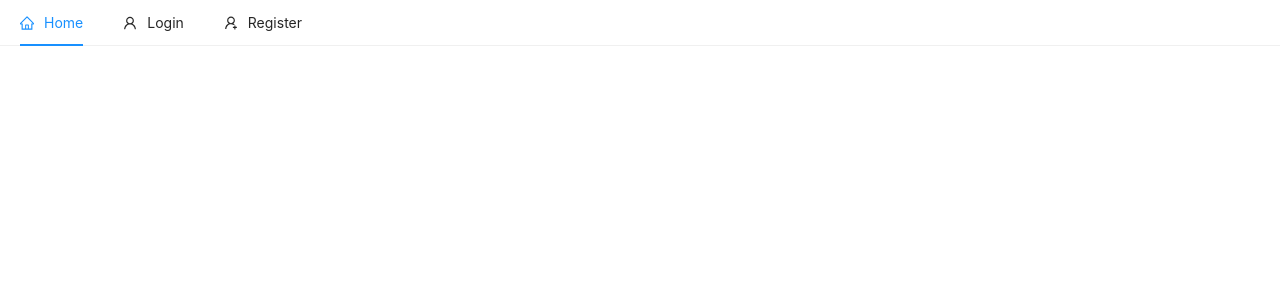
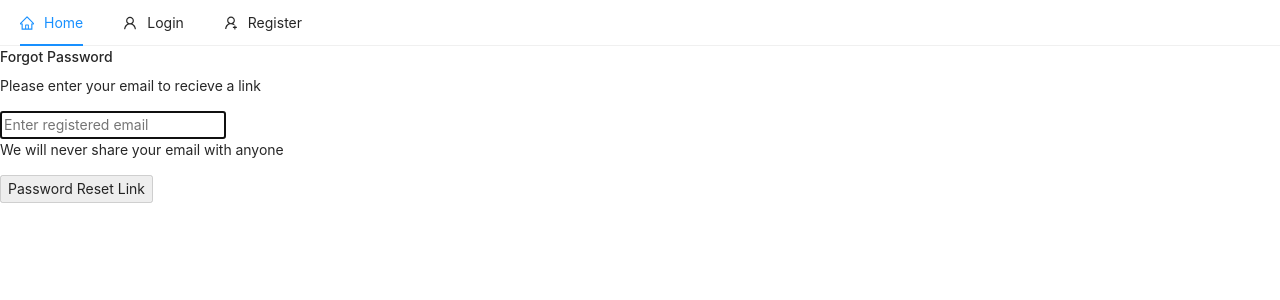
Before and after one commit to shree1999/electronics-shop, a React (Create React App) app in the folder client/: page /forgot/password in a window 1280 px wide. Shown: the top 300 px of the page. Built offline with nearby package versions, Linux system fonts and the light colour scheme; no server answers.

Commit message:
user auth complete with firebase

```diff
--- a/client/src/App.js
+++ b/client/src/App.js
@@ -6,6 +6,7 @@ import "react-toastify/dist/ReactToastify.css";
 
 import Login from "./pages/auth/Login";
 import Register from "./pages/auth/Register";
+import ForgotPassword from "./pages/auth/ForgotPassword";
 import Home from "./pages/Home";
 import Header from "./components/Header";
 import RegisterComplete from "./pages/auth/RegisterComplete";
@@ -20,8 +21,6 @@ const App = () => {
     const unsubscribe = auth.onAuthStateChanged(async user => {
       if (user) {
         const userTokenId = await user.getIdTokenResult();
-
-        console.log(user);
 
         dispatch({
           type: USER_LOGGED_IN,
@@ -46,6 +45,7 @@ const App = () => {
         <Route path="/login" component={Login} />
         <Route path="/register" component={Register} exact />
         <Route path="/register/complete" component={RegisterComplete} />
+        <Route path="/forgot/password" component={ForgotPassword} />
       </Switch>
     </React.Fragment>
   );
--- /dev/null
+++ b/client/src/pages/auth/ForgotPassword.js
@@ -0,0 +1,75 @@
+import React, { useState, useEffect } from "react";
+import { useSelector } from "react-redux";
+import { toast } from "react-toastify";
+
+import { auth } from "../../firebase";
+
+const ForgotPassword = ({ history }) => {
+  const [email, setEmail] = useState("");
+  const [loading, setLoading] = useState(false);
+
+  const authUser = useSelector(state => state.auth);
+
+  useEffect(() => {
+    if (authUser && authUser.email) {
+      history.push("/");
+    }
+  }, [authUser]);
+
+  const onSubmitHandler = async event => {
+    event.preventDefault();
+    setLoading(true);
+    try {
+      const actionCodeSettings = {
+        url: process.env.REACT_APP_FORGOT_PASSWORD_REDIRECT_URL,
+        handleCodeInApp: true,
+      };
+
+      await auth.sendPasswordResetEmail(email, actionCodeSettings);
+      toast.success(
+        `Email is sent to ${email} click the link there to complete the password reset`
+      );
+      setLoading(false);
+      setEmail("");
+    } catch (err) {
+      toast.error(err.message);
+      setLoading(false);
+    }
+  };
+
+  return (
+    <div className="container p-5">
+      <div className="row">
+        <div className="col-md-6 offset-md-3">
+          {loading ? (
+            <h4 className="text-danger display-5">Loading...</h4>
+          ) : (
+            <h4 className="display-3 my-0">Forgot Password</h4>
+          )}
+          <p className="lead">Please enter your email to recieve a link</p>
+          <form onSubmit={onSubmitHandler}>
+            <input
+              type="email"
+              className="form-control mt-1"
+              value={email}
+              onChange={e => setEmail(e.target.value)}
+              placeholder="Enter registered email"
+              autoFocus
+            />
+            <p className="small">We will never share your email with anyone</p>
+
+            <button
+              type="submit"
+              className="btn btn-raised mt-3"
+              disabled={!email}
+            >
+              Password Reset Link
+            </button>
+          </form>
+        </div>
+      </div>
+    </div>
+  );
+};
+
+export default ForgotPassword;
--- a/client/src/pages/auth/Login.js
+++ b/client/src/pages/auth/Login.js
@@ -1,8 +1,9 @@
-import React, { useState } from "react";
+import React, { useState, useEffect } from "react";
 import { toast } from "react-toastify";
-import { useDispatch } from "react-redux";
+import { useDispatch, useSelector } from "react-redux";
 import { Button } from "antd";
-import { GoogleOutlined, UserOutlined } from "@ant-design/icons";
+import { GoogleOutlined } from "@ant-design/icons";
+import { Link } from "react-router-dom";
 
 import { auth, googleAuthProvider } from "../../firebase";
 import { USER_LOGGED_IN } from "../../constants";
@@ -13,6 +14,13 @@ const Login = ({ history }) => {
   const [loading, setLoading] = useState(false);
 
   const dispatch = useDispatch();
+  const authUser = useSelector(state => state.auth);
+
+  useEffect(() => {
+    if (authUser && authUser.email) {
+      history.push("/");
+    }
+  }, [authUser, history]);
 
   const onSubmitHandler = async event => {
     event.preventDefault();
@@ -23,6 +31,7 @@ const Login = ({ history }) => {
 
       const { user } = result;
       const userTokenId = await user.getIdTokenResult();
+      setLoading(false);
 
       dispatch({
         type: USER_LOGGED_IN,
@@ -32,11 +41,8 @@ const Login = ({ history }) => {
         },
       });
 
-      setLoading(false);
-
       history.push("/");
     } catch (err) {
-      console.log(err.message);
       toast.error(err.message);
       setLoading(false);
     }
@@ -111,6 +117,10 @@ const Login = ({ history }) => {
               Login with google
             </Button>
           </form>
+
+          <Link to="/forgot/password" className="float-right text-danger">
+            Forgot Password?
+          </Link>
         </div>
       </div>
     </div>
--- a/client/src/pages/auth/Register.js
+++ b/client/src/pages/auth/Register.js
@@ -1,11 +1,22 @@
-import React, { useState } from "react";
+import React, { useState, useEffect } from "react";
 import { toast } from "react-toastify";
 import { Link } from "react-router-dom";
+import { useSelector, useDispatch } from "react-redux";
 
 import { auth } from "../../firebase";
 
-const Register = () => {
+const Register = ({ history }) => {
   const [email, setEmail] = useState("");
+
+  const authUser = useSelector(state => state.auth);
+
+  useEffect(() => {
+    if (authUser && authUser.email) {
+      history.push("/");
+    }
+
+    return () => authUser;
+  }, [authUser]);
 
   const onSubmitHandler = async event => {
     /*
```
